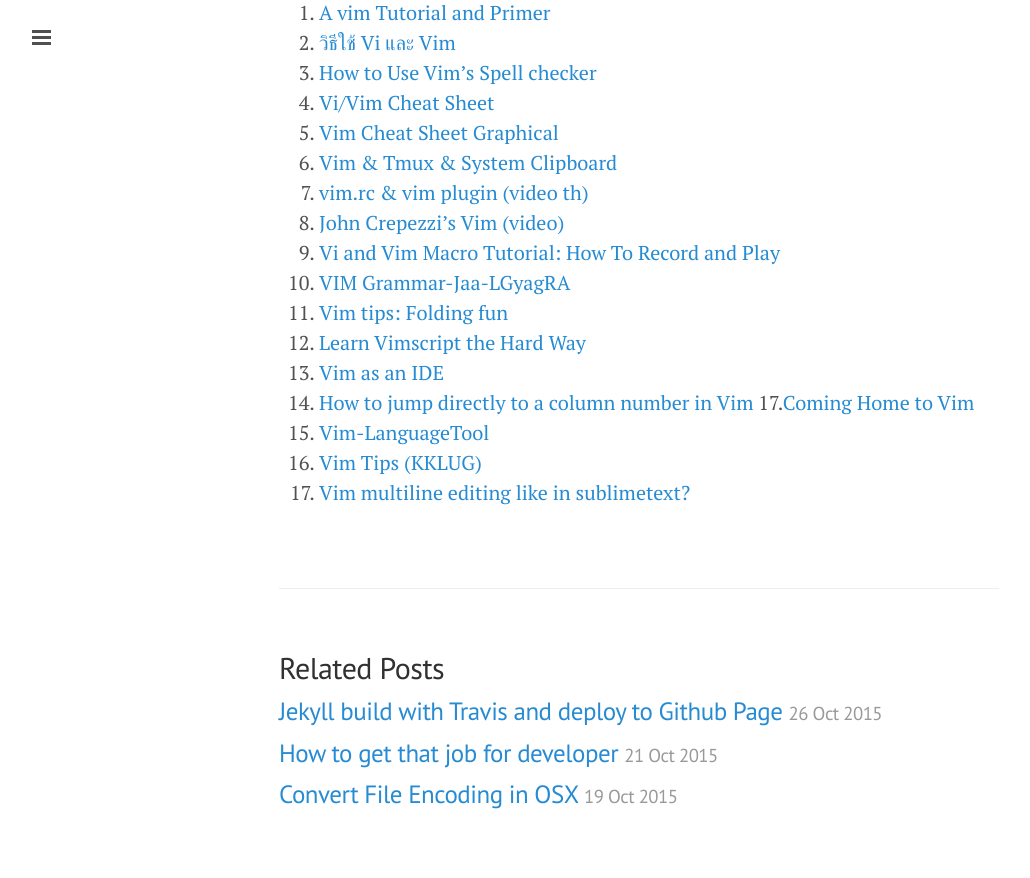
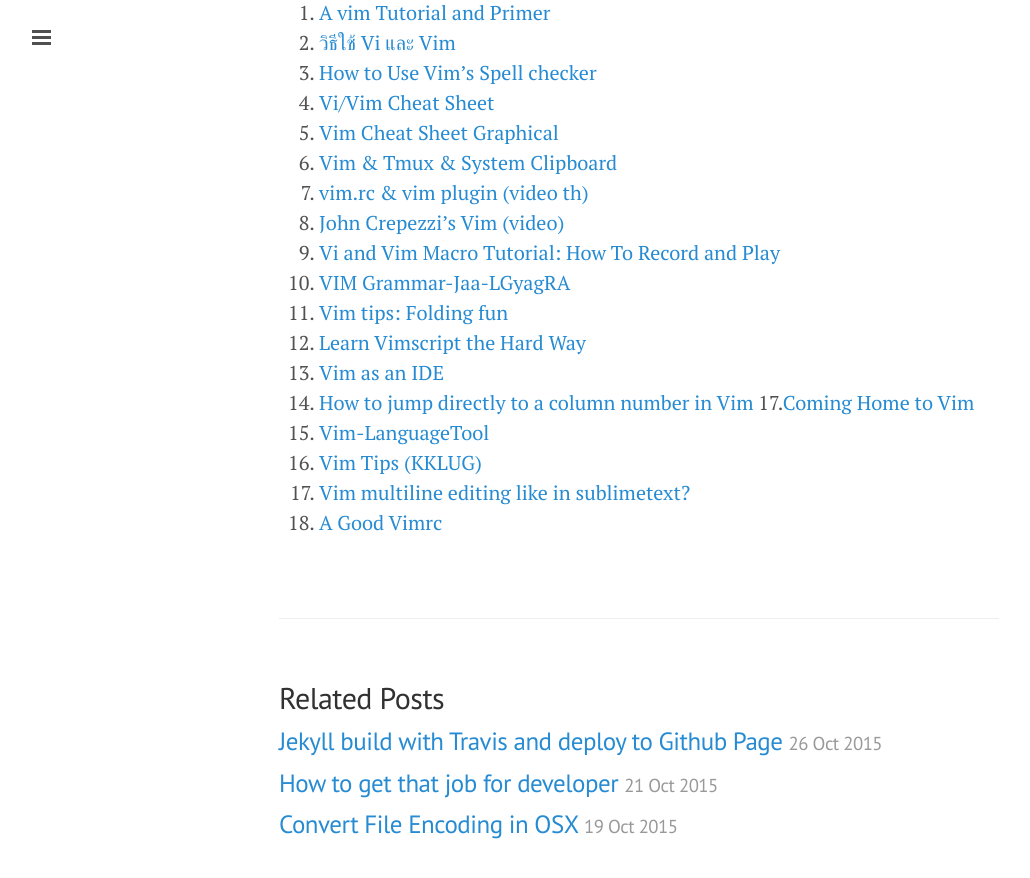
Before and after one commit to ibotdotout/ibotdotout.github.io, a Jekyll site: the page built from _posts/2014-06-09-vim.md, in a window 1280 px wide and 900 px high, scrolled down 4395 px. Shown: the top 878 px of the window, without its empty margins (1-1031 px from the left). Built offline with Jekyll 4.4.1, drawn with Linux system fonts in a browser that asks for light colours; nearby versions of some CDN libraries; Markdown is read by kramdown in place of the engine named in the settings.

Commit message:
Update Good VimRC

```diff
--- a/_posts/2014-06-09-vim.md
+++ b/_posts/2014-06-09-vim.md
@@ -213,3 +213,4 @@ $ brew install reattach-to-user-namespace
 18. [Vim-LanguageTool](https://github.com/vim-scripts/LanguageTool)
 19. [Vim Tips (KKLUG)](http://khonkaenlug.blogspot.com/2015/08/vim-tips.html)
 20. [Vim multiline editing like in sublimetext?](http://stackoverflow.com/questions/11784408/vim-multiline-editing-like-in-sublimetext)
+21. [A Good Vimrc](http://dougblack.io/words/a-good-vimrc.html)
```
